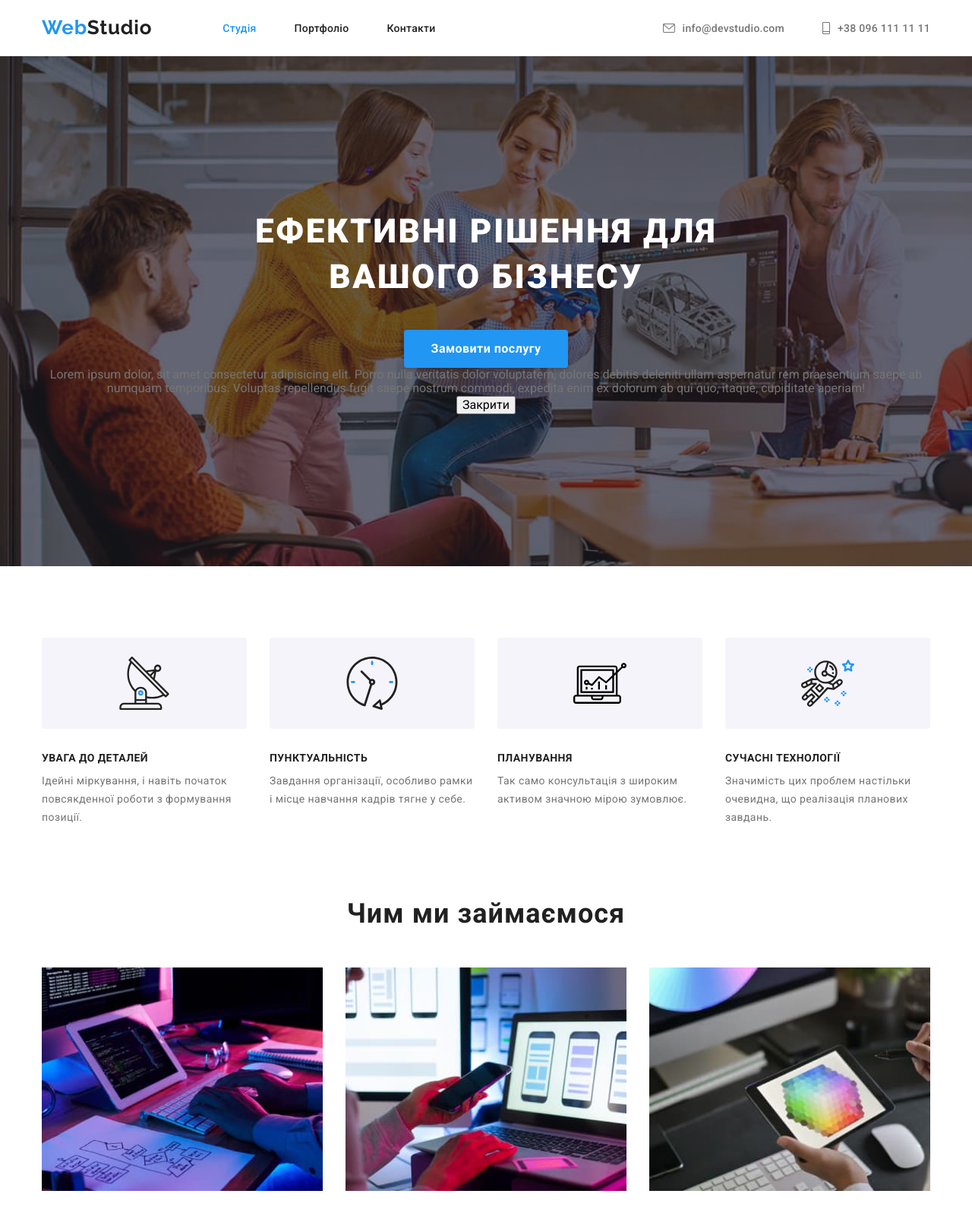
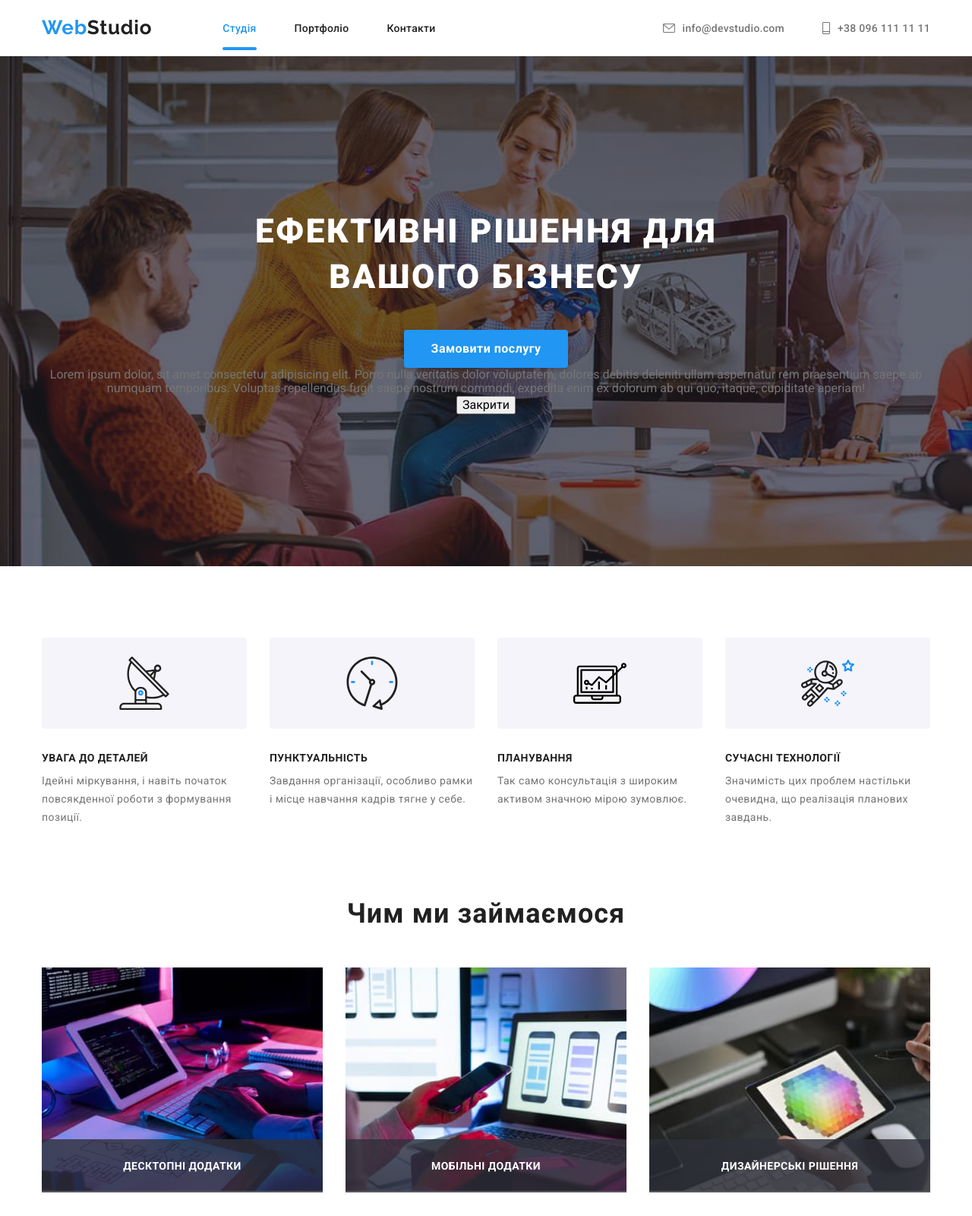
Before and after one commit to Oksanahilyk/goit-markup-hw-05, a plain HTML site: page index.html in a window 1280 px wide. Shown: the top 1600 px of the page at 76% size. Drawn offline with nearby package versions, Linux system fonts and the light colour scheme.

Commit message:
додано декор та позиціювання

```diff
--- a/css/styles.css
+++ b/css/styles.css
@@ -163,6 +163,45 @@ margin-right: 0;
 .link-page-current {
   color: var(--accent-color);
 }
+.link-page-current {
+  display: block;
+  position: relative;
+  }
+
+.link-page-current::after {
+  display: block;
+  position: absolute;
+  content: '';
+  left: 0;
+  bottom: 0;
+  width: 100%;
+  height: 4px;
+  background-color: var(--accent-color);
+  border-radius: 2px;
+
+}
+.link-page-secondary::after {
+  display: block;
+  position: absolute;
+  content: '';
+  left: 0;
+  bottom: 0;
+  width: 100%;
+  height: 4px;
+  background-color: var(--accent-color);
+  border-radius: 2px;
+  transform: scale(0);
+  transition: transform 2500ms cubic-bezier(0.4, 0, 0.2, 1)
+}
+.link-page-secondary:hover::after {
+  transform: scale(1);
+}
+.link-page-secondary:hover::after {
+  transform: scale(1);
+}
+/* .link-page-secondary:focus::after {
+  transform: scale(1);
+}  */
 
 /* стилі main WebStudio */
 .hero {
@@ -273,6 +312,35 @@ margin-right: 0;
 .project-item + .project-item {
   margin-left: 30px;
 }
+
+.project-thumb {
+  position: relative;
+}
+
+.project-img {
+  position: absolute;
+  left: 0;
+  bottom:1%;
+  display: flex;
+  align-items: center;
+  justify-content: center;
+  width: 370px;
+  height: 70px;
+  background: rgba(47, 48, 58, 0.8);
+}
+
+.title-img {
+font-family: 'Roboto';
+font-style: normal;
+font-weight: 700;
+font-size: 14px;
+line-height: calc(16 / 14);
+text-align: center;
+letter-spacing: 0.03em;
+text-transform: uppercase;
+color: var(--primary-white-color);
+}
+
 .team {
   background-color: var(--background-color-gray);
   padding-top: 94px;
--- a/index.html
+++ b/index.html
@@ -29,8 +29,8 @@
         <nav class="nav-links">
           <ul class="list site-nav">
             <li class="item">
-              <a class="link link-page-current" href="#">Студія</a>
-            </li>
+              <a class="link link-page-current line-current" href="#">Студія</a>
+              </li>
             <li class="item">
               <a class="link link-page-secondary" href="./portfolio.html">
                 Портфоліо
@@ -131,25 +131,43 @@
           <h2 class="project-title">Чим ми займаємося</h2>
           <ul class="list project-list">
             <li class="project-item">
-              <img
+              <div class="project-thumb">
+                <img
                 src="./img/project1.jpg"
                 alt="frontend пише код проєкту"
                 width="370"
               />
-            </li>
+              <div class="project-img">
+                <h3 class="title-img">Десктопні додатки</h3>
+              </div>
+              </div>
+
+              </li>
             <li class="project-item">
-              <img
+              <div class="project-thumb">
+                <img
                 src="./img/project2.jpg"
                 alt="адаптація до мобільної версії"
                 width="370"
               />
+              <div class="project-img">
+                <h3 class="title-img">Мобільні додатки</h3>
+              </div>
+              </div>
+
             </li>
             <li class="project-item">
-              <img
+              <div class="project-thumb">
+                <img
                 src="./img/project3.jpg"
                 alt="дизайнер підбирає кольор"
                 width="370"
               />
+
+              <div class="project-img">
+                <h3 class="title-img">Дизайнерські рішення</h3>
+              </div>
+            </div>
             </li>
           </ul>
         </div>
```
